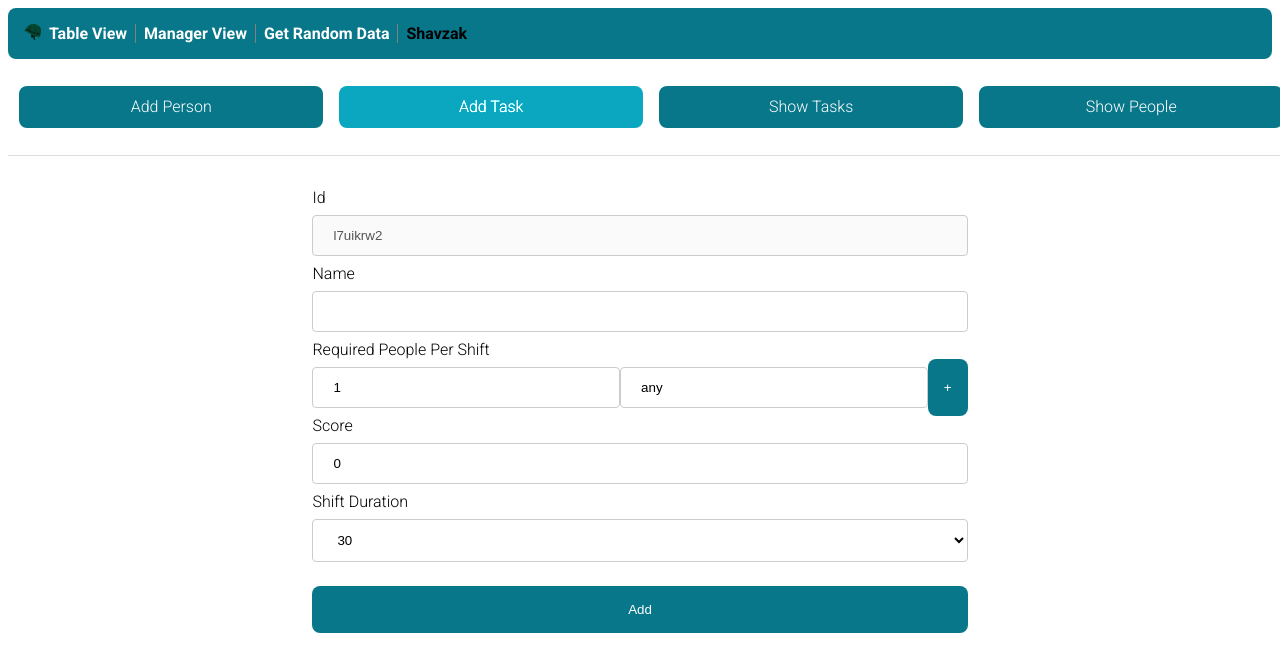
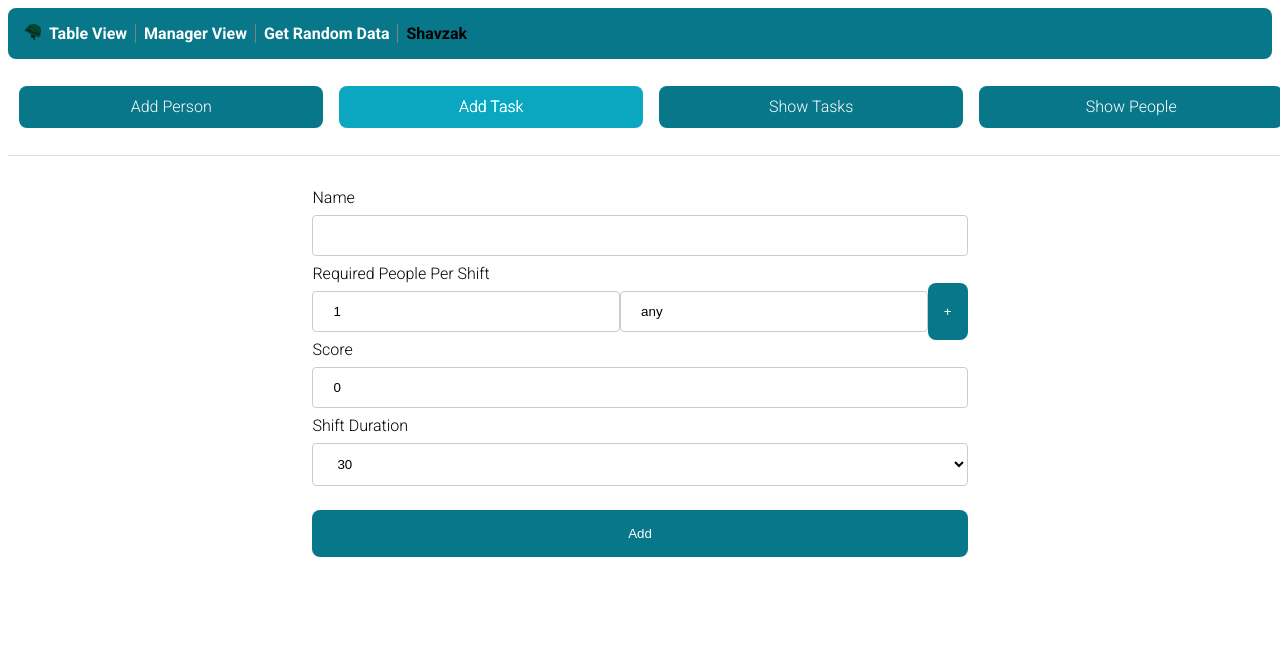
Before and after one commit to yuval-herman/shavazak, a React (Create React App) app in the folder client/: page /tablemanager/addtask in a window 1280 px wide. Shown: the top 672 px of the page. Built offline with nearby package versions, Linux system fonts and the light colour scheme.

Commit message:
removed id input from add forms

```diff
--- a/client/src/components/AddPerson/AddPerson.tsx
+++ b/client/src/components/AddPerson/AddPerson.tsx
@@ -69,10 +69,6 @@ export function AddPerson() {
 	return (
 		<form onSubmit={submitHandler} className={style.main}>
 			<label>
-				id{" "}
-				<input onChange={handleChange} name="id" value={inputs.id} disabled />
-			</label>
-			<label>
 				name <input value={inputs.name} onChange={handleChange} name="name" />
 			</label>
 			<label>
--- a/client/src/components/AddTask/AddTask.tsx
+++ b/client/src/components/AddTask/AddTask.tsx
@@ -90,10 +90,6 @@ export function AddTask() {
 	return (
 		<form onSubmit={submitHandler} className={style.main}>
 			<label>
-				id{" "}
-				<input name="id" value={inputs.id} onChange={handleChange} disabled />
-			</label>
-			<label>
 				name <input name="name" value={inputs.name} onChange={handleChange} />
 			</label>
 			<label>
```
